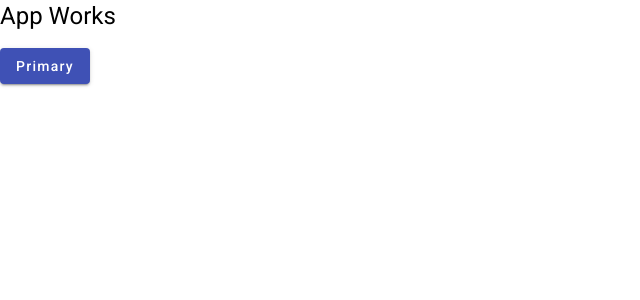
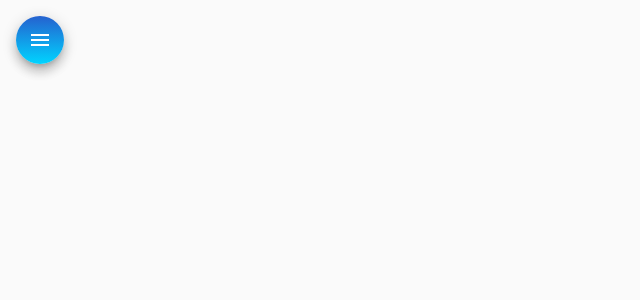
Before and after one commit to wallace13/HelpDeskFront, an Angular app: page / in a window 1280 px wide. Shown: the top 300 px of the page, without its empty margins (0-640 px from the left). Built offline with nearby package versions, Linux system fonts and the light colour scheme.

Commit message:
Create Nav

```diff
--- a/angular.json
+++ b/angular.json
@@ -8,7 +8,7 @@
       "schematics": {
         "@schematics/angular:component": {
           "inlineTemplate": false,
-          "inlineStyle": true,
+          "inlineStyle": false,
           "skipTests": true
         },
         "@schematics/angular:class": {
--- a/src/app/app-routing.module.ts
+++ b/src/app/app-routing.module.ts
@@ -1,7 +1,12 @@
 import { NgModule } from '@angular/core';
 import { RouterModule, Routes } from '@angular/router';
+import { NavComponent } from './components/nav/nav.component';
 
-const routes: Routes = [];
+const routes: Routes = [
+  {
+    path: '', component: NavComponent
+  }
+];
 
 @NgModule({
   imports: [RouterModule.forRoot(routes)],
--- a/src/app/app.component.html
+++ b/src/app/app.component.html
@@ -1,2 +1 @@
-<h1>App Works</h1>
-<button mat-raised-button color="primary">Primary</button>
+<router-outlet></router-outlet>
--- a/src/app/app.module.ts
+++ b/src/app/app.module.ts
@@ -20,11 +20,13 @@
 import { MatIconModule } from '@angular/material/icon';
 import { MatListModule } from '@angular/material/list';
 import { MatCardModule } from '@angular/material/card';
+import { NavComponent } from './components/nav/nav.component';
 
 
 @NgModule({
   declarations: [
-    AppComponent
+    AppComponent,
+    NavComponent
   ],
   imports: [
     BrowserModule,
--- /dev/null
+++ b/src/app/components/nav/nav.component.css
@@ -0,0 +1,29 @@
+.container {
+    height: 100%;
+ }
+
+ .sidenav {
+    width: 13rem;
+    color: white;
+    background: linear-gradient(180deg, rgba(2,0,36,1) 0%, rgba(37,97,207,1) 0%, rgba(0,212,255,1) 100%);
+ }
+
+ img {
+    width: 100%;
+    height: 7rem;
+    margin: .8rem auto 1rem auto;
+ }
+
+ .sidenav a {
+    color: white;
+ }
+
+ .sidenav i {
+    margin-right: .6rem;
+ }
+
+ .menu {
+    margin: 1rem 0 0 1rem;
+    color: white;
+    background: linear-gradient(180deg, rgba(2,0,36,1) 0%, rgba(37,97,207,1) 0%, rgba(0,212,255,1) 100%);
+ }
--- /dev/null
+++ b/src/app/components/nav/nav.component.html
@@ -0,0 +1,34 @@
+<mat-drawer-container class="container" autosize>
+    <mat-drawer #drawer class="sidenav" mode="side">
+       <img src="assets/img/side-image.svg" alt="Imagem de navegação">
+       <mat-nav-list class="nav-list">
+          <a mat-list-item routerLink="/">
+             <i class="material-icons">home</i>
+             Home
+          </a>
+          <a mat-list-item routerLink="/">
+             <i class="material-icons">account_circle</i>
+             Técnicos
+          </a>
+          <a mat-list-item routerLink="/">
+             <i class="material-icons">person</i>
+             Clientes
+          </a>
+          <a mat-list-item routerLink="/">
+             <i class="material-icons">code</i>
+             Github
+          </a>
+          <a mat-list-item routerLink="/">
+             <i class="material-icons">logout</i>
+             Logout
+          </a>
+       </mat-nav-list>
+    </mat-drawer>
+
+    <div class="sidenav-content">
+       <button class="menu mat-elevation-z8" (click)="drawer.toggle()" mat-icon-button>
+          <mat-icon>menu</mat-icon>
+       </button>
+    </div>
+
+ </mat-drawer-container>
--- /dev/null
+++ b/src/app/components/nav/nav.component.ts
@@ -0,0 +1,15 @@
+import { Component, OnInit } from '@angular/core';
+
+@Component({
+  selector: 'app-nav',
+  templateUrl: './nav.component.html',
+  styleUrls: ['./nav.component.css']
+})
+export class NavComponent implements OnInit {
+
+  constructor() { }
+
+  ngOnInit(): void {
+  }
+
+}
```
Also changed, not shown: src/assets/img/side-image.svg (added).
